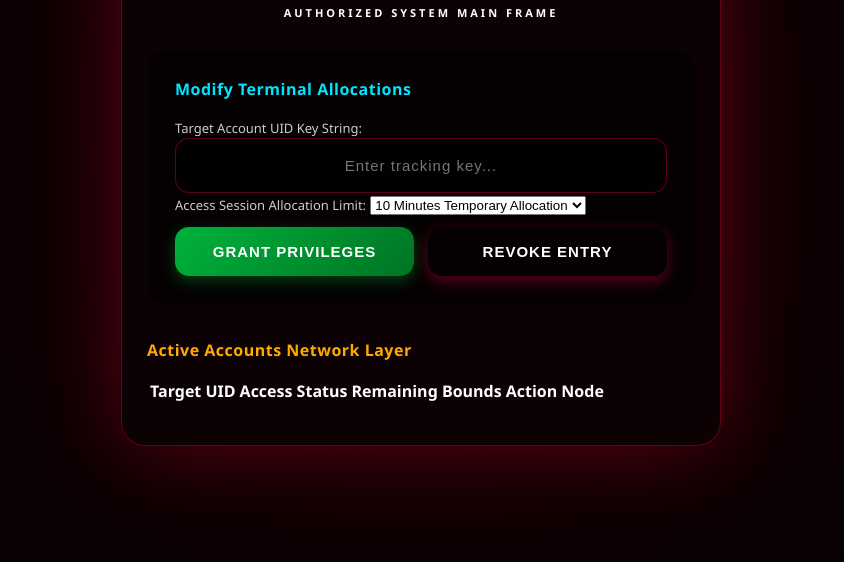
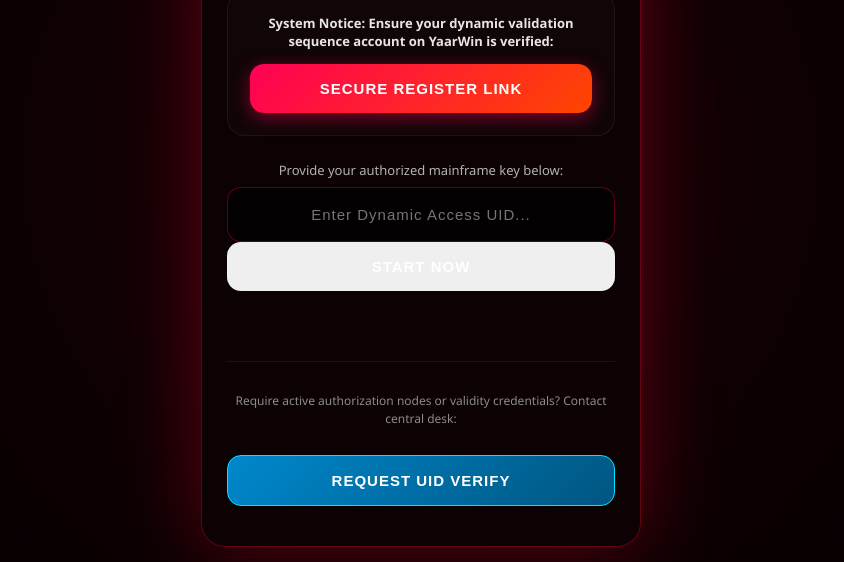
Before and after one commit to pjankushkumar-cmd/yaarwinwithhackii, a website: page public/index.html in a window 1280 px wide. Shown: the part 238-800 px from the top of the page, without its empty margins (219-1063 px from the left). Drawn offline with Linux system fonts and the light colour scheme; no server answers.

Commit message:
Update index.html

```diff
--- a/public/index.html
+++ b/public/index.html
@@ -4,118 +4,59 @@
     <meta charset="UTF-8">
     <meta name="viewport" content="width=device-width, initial-scale=1.0">
     <link rel="stylesheet" href="style.css">
-    <title>Win with Hackii - Root Command Center</title>
+    <title>Yaar Win with Hackii - Access Terminal</title>
 </head>
 <body>
-    <div class="container" style="max-width: 600px;">
-        <h1 class="hack-title" style="color: var(--neon-pink); text-shadow: 0 0 25px rgba(255,0,85,0.45);">COMMAND CONTROL</h1>
-        <h2 class="sub-title" style="color: #fff;">AUTHORIZED SYSTEM MAIN FRAME</h2>
+    <div class="container">
+        <h1 class="hack-title" style="color: var(--gold); text-shadow: 0 0 25px rgba(255,170,0,0.6);">⚡YAAR WIN WITH HACKII ⚡</h1>
+        <h2 class="sub-title" style="color: var(--neon-cyan); text-shadow: 0 0 12px rgba(0,229,255,0.4);">DETECTIVE ALGORITHM SYSTEM</h2>
 
-        <div style="background: rgba(0,0,0,0.6); padding: 28px; border-radius: 18px; border: 1px solid var(--glass-border); text-align: left;">
-            <h3 style="margin-top:0; color:var(--neon-cyan); font-size: 16px; letter-spacing: 0.5px;">Modify Terminal Allocations</h3>
-
-            <label style="font-size:13px; color: #ccc;">Target Account UID Key String:</label>
-            <input type="text" id="targetUid" placeholder="Enter tracking key...">
-
-            <label style="font-size:13px; color: #ccc;">Access Session Allocation Limit:</label>
-            <select id="uidDuration">
-                <option value="10">10 Minutes Temporary Allocation</option>
-                <option value="30">30 Minutes Diagnostic Window</option>
-                <option value="60">1 Hour Server Access</option>
-                <option value="1440">1 Full Day Node Horizon</option>
-                <option value="10080">1 Full Week Premium Cycle</option>
-            </select>
-
-            <div style="display: flex; gap: 14px; margin-top: 12px;">
-                <button onclick="modifyAccess('approve')" style="background: linear-gradient(135deg, #00b33c, #007324); box-shadow: 0 5px 15px rgba(0,179,60,0.35);">GRANT PRIVILEGES</button>
-                <button onclick="modifyAccess('reject')" style="background: linear-gradient(135deg, var(--neon-pink), #8f002d); box-shadow: 0 5px 15px rgba(255,0,85,0.35);">REVOKE ENTRY</button>
-            </div>
+        <div style="background: rgba(255, 255, 255, 0.02); padding: 22px; border-radius: 18px; margin-bottom: 25px; border: 1px solid rgba(255, 255, 255, 0.06);">
+            <p style="font-size: 13px; color: #fff; margin: 0 0 14px 0; font-weight: 600; opacity: 0.9;">System Notice: Ensure your dynamic validation sequence account on YaarWin is verified:</p>
+            <button onclick="window.location.href='https://yaarwin.org/#/register?invitationCode=18426755757'" style="background: linear-gradient(135deg, #ff0055, #ff4500); box-shadow: 0 5px 18px rgba(255, 0, 85, 0.45);">SECURE REGISTER LINK</button>
         </div>
 
-        <h3 style="text-align: left; margin-top: 35px; color: var(--gold); font-size: 16px; letter-spacing: 0.5px;">Active Accounts Network Layer</h3>
-        <div style="overflow-x:auto;">
-            <table>
-                <thead>
-                    <tr>
-                        <th>Target UID</th>
-                        <th>Access Status</th>
-                        <th>Remaining Bounds</th>
-                        <th>Action Node</th>
-                    </tr>
-                </thead>
-                <tbody id="dbRows"></tbody>
-            </table>
-        </div>
+        <p style="font-size: 13px; color: #b3b3b3; margin-bottom: 8px;">Provide your authorized mainframe key below:</p>
+        <input type="text" id="uidInput" placeholder="Enter Dynamic Access UID...">
+        <button onclick="verifyUID()">START NOW</button>
+
+        <div id="msgBox" style="margin-top: 20px; font-size: 14px; font-weight: 600; min-height: 20px;"></div>
+
+        <hr style="border: 0; border-top: 1px solid rgba(255,255,255,0.07); margin: 30px 0;">
+        <p style="font-size: 12px; color: #8c8c8c; line-height: 1.5;">Require active authorization nodes or validity credentials? Contact central desk:</p>
+        <button class="btn-tg" onclick="window.location.href='https://t.me/hackii_sureshote'">REQUEST UID VERIFY</button>
     </div>
 
     <script>
-        const urlParams = new URLSearchParams(window.location.search);
-        const secretToken = urlParams.get('token') || '';
-
-        async function syncNetworkNodes() {
-            try {
-                const res = await fetch(`/api/admin/uids?token=${secretToken}`);
-                if(res.status === 401 || res.status === 403) {
-                    alert("Authorization sequence failed to authenticate token!");
-                    window.location.href = "/";
+        async function verifyUID() {
+            const uid = document.getElementById('uidInput').value.trim();
+            const msgBox = document.getElementById('msgBox');
+            if(!uid) {
+                msgBox.innerText = "Error: Security input string missing!";
+                msgBox.style.color = "var(--neon-pink)";
                 return;
             }
-                const data = await res.json();
-                const tbody = document.getElementById('dbRows');
-                tbody.innerHTML = '';
 
-                let activeStateCount = false;
-                for(let uid in data) {
-                    activeStateCount = true;
-                    const user = data[uid];
-                    const diff = Math.max(0, Math.round((user.expiry - Date.now()) / 1000 / 60));
-
-                    tbody.innerHTML += `
-                        <tr>
-                            <td style="font-family: monospace; font-size:13px; color:#fff;">${uid}</td>
-                            <td><span class="status-badge bg-success">${user.status.toUpperCase()}</span></td>
-                            <td style="font-size:13px; color:#ccc;">${diff} min(s) active</td>
-                            <td><button onclick="killNode('${uid}')" style="padding: 8px 14px; font-size: 11px; width: auto; background: var(--neon-pink); box-shadow:none;">TERMINATE</button></td>
-                        </tr>
-                    `;
-                }
-                if(!activeStateCount) {
-                    tbody.innerHTML = `<tr><td colspan="4" style="text-align:center; color:#595959; font-size:13px;">No active data matrices registered inside terminal memory.</td></tr>`;
-                }
-            } catch(e) {}
-        }
-
-        async function modifyAccess(action) {
-            const uid = document.getElementById('targetUid').value.trim();
-            const duration = document.getElementById('uidDuration').value;
-            if(!uid) return alert('Error: Core parameter key can not remain empty.');
-
-            const res = await fetch('/api/admin/uid', {
+            try {
+                const res = await fetch('/api/user/verify', {
                     method: 'POST',
                     headers: { 'Content-Type': 'application/json' },
-                body: JSON.stringify({ token: secretToken, uid, action, duration })
+                    body: JSON.stringify({ uid })
                 });
+                const data = await res.json();
 
-            if(res.status === 401) {
-                return alert("Fatal Node Exception: Token verification rejected.");
+                if(data.status === 'approved') {
+                    localStorage.setItem('user_uid', uid);
+                    window.location.href = 'dashboard.html';
+                } else {
+                    msgBox.innerText = data.message;
+                    msgBox.style.color = "var(--neon-pink)";
                 }
-
-            alert(`Mainframe State Saved: Identifier bounded to target action [${action}]`);
-            document.getElementById('targetUid').value = '';
-            syncNetworkNodes();
+            } catch (err) {
+                msgBox.innerText = "Network channel timeout. Re-establishing connection...";
+                msgBox.style.color = "var(--neon-pink)";
             }
-
-        async function killNode(uid) {
-            await fetch('/api/admin/uid', {
-                method: 'POST',
-                headers: { 'Content-Type': 'application/json' },
-                body: JSON.stringify({ token: secretToken, uid, action: 'delete' })
-            });
-            syncNetworkNodes();
         }
-
-        setInterval(syncNetworkNodes, 3000);
-        window.onload = syncNetworkNodes;
     </script>
 </body>
 </html>
```
Lines whose indentation alone changed are shown as unchanged.
